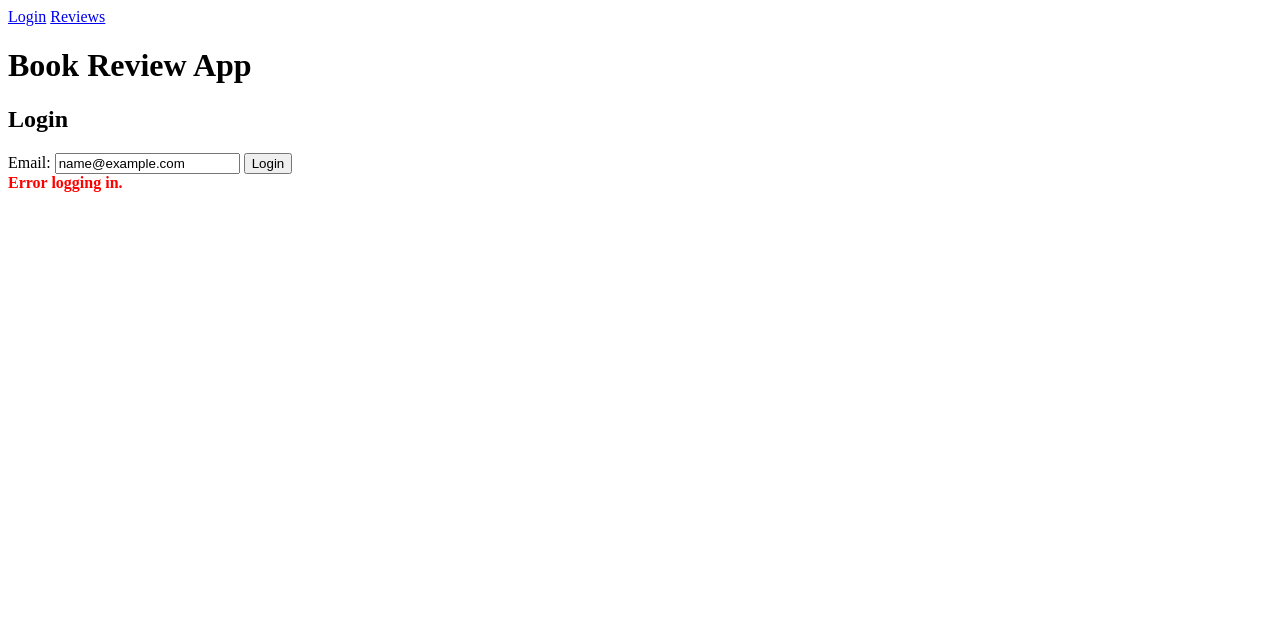
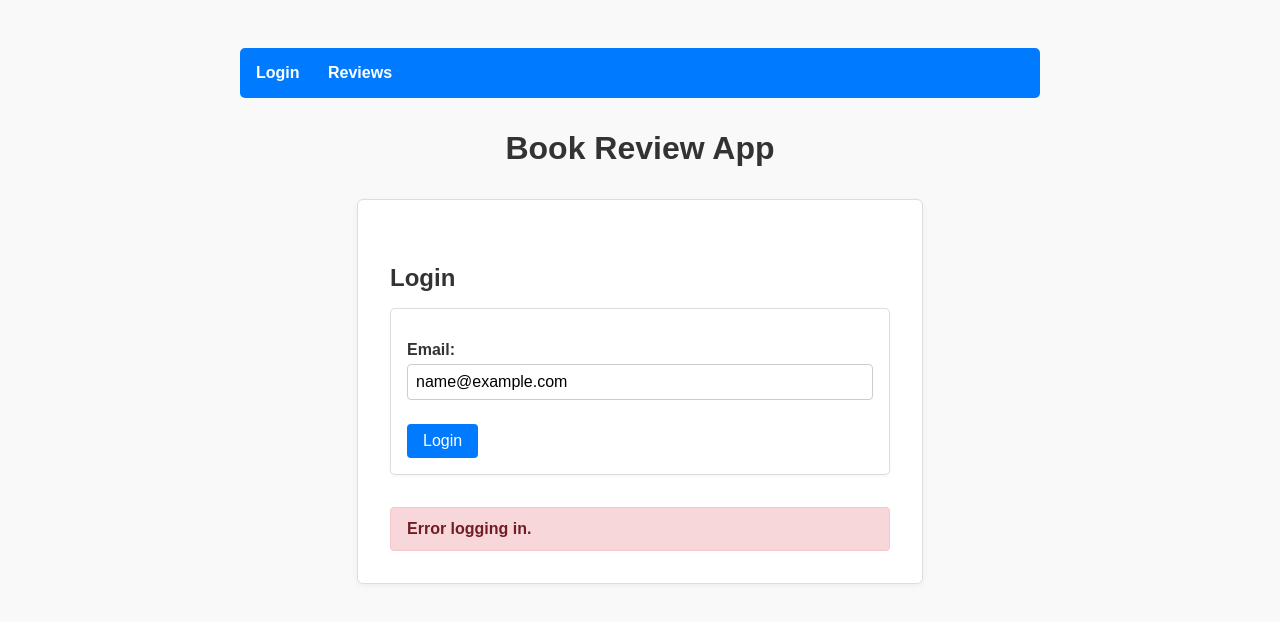
Before and after one commit to groisenberg79/Hackathon-II, a website: page book-review-API/public/index.html in a window 1280 px wide. Both pictures are taken after typing "name@example.com" into the empty fields and a click on the button "Login". Drawn offline with Linux system fonts and the light colour scheme; no server answers.

Commit message:
add final version

```diff
--- a/book-review-API/public/index.html
+++ b/book-review-API/public/index.html
@@ -3,13 +3,16 @@
 <head>
     <meta charset="UTF-8">
     <meta name="viewport" content="width=device-width, initial-scale=1.0">
-    <title>Document</title>
+    <link rel="stylesheet" href="style.css">
+    <title>Login | Book Review App</title>
 </head>
 <body>
+  <div class="container">
     <nav>
       <a href="index.html">Login</a>
       <a href="reviews.html">Reviews</a>
     </nav>
+
     <h1>Book Review App</h1>
 
     <section id="login-section">
@@ -21,6 +24,7 @@
         </form>
         <div id="login-message"></div>
     </section>
+  </div>
 
   <script src="main.js" defer></script>
 </body>
--- a/book-review-API/public/main.js
+++ b/book-review-API/public/main.js
@@ -249,9 +249,8 @@ function displayLoginMessage(message, isError = false) {
     el.id = "login-message";
     document.body.appendChild(el);
   }
+  el.className = isError ? "error" : "success";
   el.textContent = message;
-  el.style.color = isError ? "red" : "green";
-  el.style.fontWeight = "bold";
 }
 
 function showReviewSubmitMessage(message, isError = false) {
@@ -261,7 +260,6 @@ function showReviewSubmitMessage(message, isError = false) {
     el.id = "review-message";
     document.body.appendChild(el);
   }
+  el.className = isError ? "error" : "success";
   el.textContent = message;
-  el.style.color = isError ? "red" : "green";
-  el.style.fontWeight = "bold";
 }
--- a/book-review-API/public/style.css
+++ b/book-review-API/public/style.css
@@ -5,10 +5,16 @@ body {
     color: #333;
 }
 
-h1, h2 {
-    color: #444;
-    border-bottom: 1px solid #ccc;
-    padding-bottom: 0.3rem;
+h1 {
+    font-size: 2rem;
+    margin-bottom: 1rem;
+    text-align: center;
+}
+
+h2 {
+    font-size: 1.5rem;
+    margin-top: 2rem;
+    margin-bottom: 1rem;
 }
 
 form {
@@ -18,12 +24,16 @@ form {
     border: 1px solid #ddd;
     border-radius: 5px;
     box-shadow: 0 1px 3px rgba(0,0,0,0.05);
+    max-width: 600px;
+    margin-left: auto;
+    margin-right: auto;
 }
 
 label {
     display: block;
-    margin-top: 0.5rem;
+    margin-top: 1rem;
     font-weight: bold;
+    color: #333;
 }
 
 input[type="text"],
@@ -37,6 +47,11 @@ textarea {
     border: 1px solid #ccc;
     border-radius: 4px;
     box-sizing: border-box;
+    font-size: 1rem;
+}
+
+textarea {
+    resize: vertical;
 }
 
 button {
@@ -46,7 +61,9 @@ button {
     border: none;
     border-radius: 4px;
     cursor: pointer;
-    margin-top: 0.5rem;
+    margin: 0.5rem 0.25rem 0 0;
+    transition: background-color 0.3s ease;
+    font-size: 1rem;
 }
 
 button:hover {
@@ -79,3 +96,69 @@ nav a {
 nav a:hover {
     text-decoration: underline;
 }
+
+.container {
+    max-width: 800px;
+    margin: 0 auto;
+    padding: 1rem;
+}
+
+button.edit-review-btn {
+    background-color: #6c757d;
+}
+
+button.edit-review-btn:hover {
+    background-color: #5a6268;
+}
+
+button.delete-review-btn {
+    background-color: #dc3545;
+}
+
+button.delete-review-btn:hover {
+    background-color: #a71d2a;
+}
+
+/* Success and error message styling */
+#login-message,
+#review-message,
+#user-reviews-results .message,
+#book-reviews-results .message,
+#user-reviews-results > div.message,
+#book-reviews-results > div.message {
+    font-weight: bold;
+    margin-top: 1rem;
+    padding: 0.75rem 1rem;
+    border-radius: 4px;
+}
+
+.success {
+    background-color: #d4edda;
+    color: #155724;
+    border: 1px solid #c3e6cb;
+}
+
+.error {
+    background-color: #f8d7da;
+    color: #721c24;
+    border: 1px solid #f5c6cb;
+}
+
+.message {
+    margin-top: 1rem;
+    margin-bottom: 1rem;
+    padding: 0.75rem 1rem;
+    font-weight: bold;
+    border-radius: 4px;
+}
+
+#login-section {
+    background-color: #fff;
+    padding: 2rem;
+    border: 1px solid #ddd;
+    border-radius: 6px;
+    box-shadow: 0 2px 6px rgba(0, 0, 0, 0.05);
+    max-width: 500px;
+    margin: 2rem auto;
+    text-align: left;
+}
```
Also changed, not shown: book-review-API/public/reviews.html (+8 -52 lines). Lines whose indentation alone changed are shown as unchanged.
